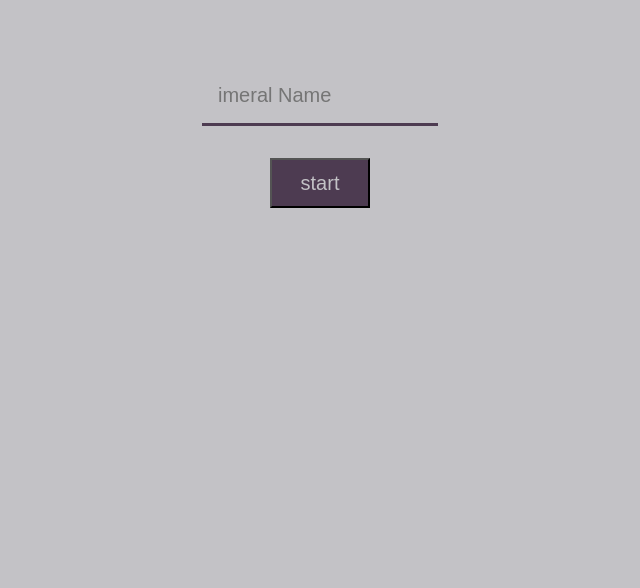
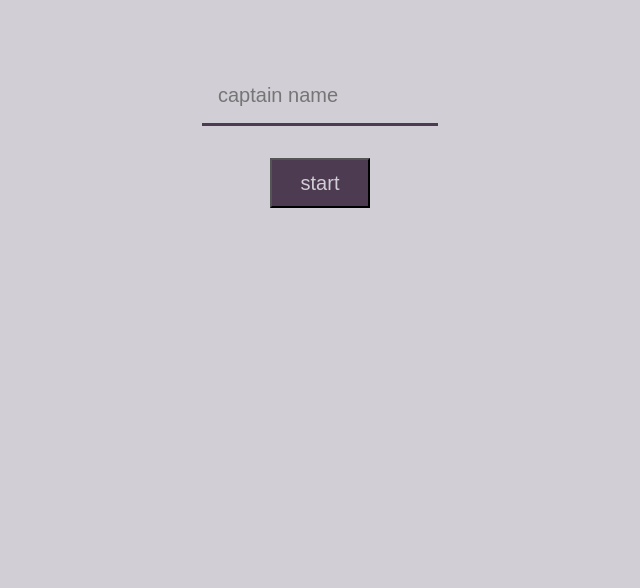
Before and after one commit to AliHussienabdo/Battleship, a website built with webpack: page public/index.html in a window 1280 px wide. Shown: the part 212-800 px from the top of the page, without its empty margins (320-960 px from the left). Built offline with nearby package versions, Linux system fonts and the light colour scheme.

Commit message:
update readme

```diff
--- a/package.json
+++ b/package.json
@@ -7,6 +7,7 @@
     "test": "jest",
     "build": "webpack",
     "watch": "webpack watch",
+    "start": "start http://localhost:5500/public/index.html",
     "deploy-demo": "git subtree push --prefix public origin gh-pages"
   },
   "repository": {
--- a/public/index.html
+++ b/public/index.html
@@ -11,7 +11,7 @@
     <div class="content">
         <h1>Battel Ships</h1>
         <form>
-            <input type="text" id="player-name" placeholder="imeral Name" required>
+            <input type="text" id="player-name" placeholder="captain name" required>
             <input type="submit" value="start" class="btn start-btn">
         </form>
     </div>
--- a/public/style.css
+++ b/public/style.css
@@ -1,7 +1,7 @@
 @import url("https://fonts.googleapis.com/css2?family=Poppins:ital,wght@0,300;0,600;1,500&family=Roboto:wght@300&display=swap");
 
 :root {
-    --bg-color: rgb(195, 194, 198);
+    --bg-color: rgb(209, 207, 213);
     --txt-color: rgb(77, 59, 81);
     --side-bg-color: #b8b2b2;
 }
@@ -156,8 +156,6 @@ input[type="text"]{
     border-collapse: collapse;
 }
 
-
-
 .ai-cell:hover{
     cursor:crosshair;
 }
@@ -176,6 +174,7 @@ input[type="text"]{
 
 .ai-cell.hit-ship:hover, .ai-cell.not-hit:hover, .player-cell:hover{
     cursor: not-allowed;
+
 }
 
 #winner-msg-cart{
@@ -196,12 +195,8 @@ input[type="text"]{
 }
 
 #winner-msg-cart.active{
-
     display: block;
     transform: translateY(300px);
-
-    /* top: 50%;
-    left: 18%; */
     margin: 0 auto;
 }
 
@@ -219,7 +214,6 @@ input[type="text"]{
 }
 #winner-msg-cart > button:hover{
     cursor: pointer;
-    /* filter: invert(1); */
     background-color: var(--txt-color);
     color: var(--bg-color);
     border-color: var(--bg-color);
```
Also changed, not shown: README.md.
